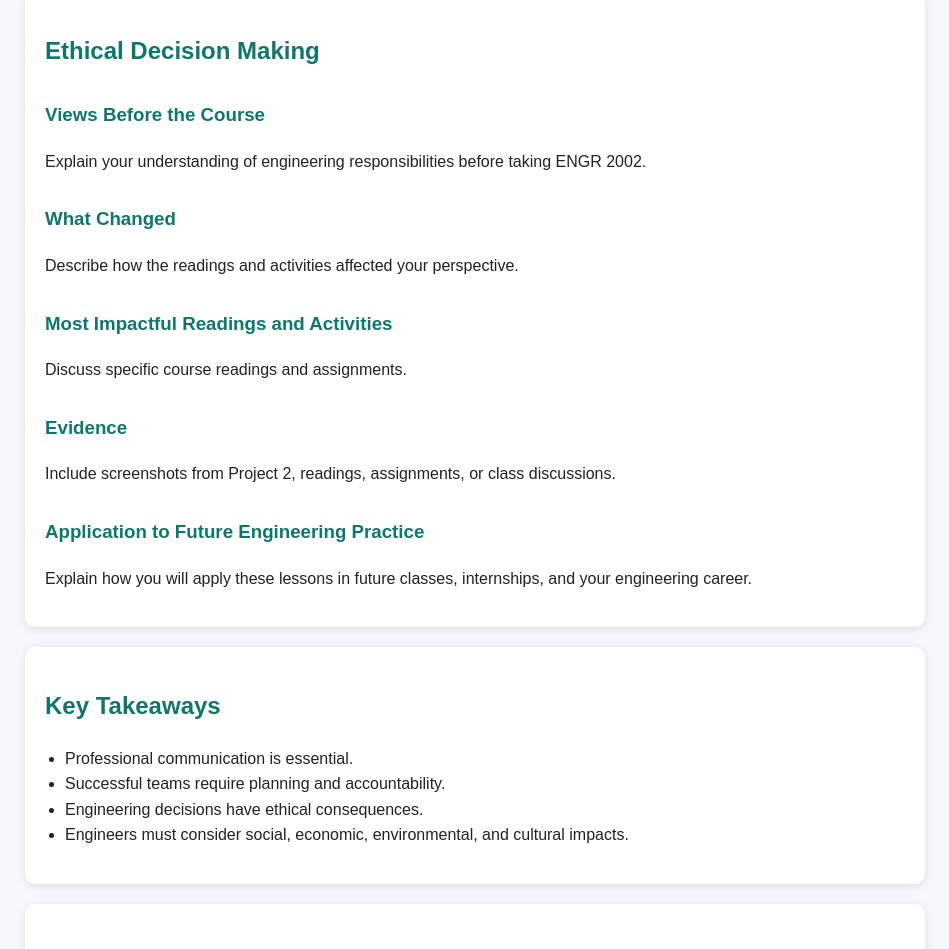
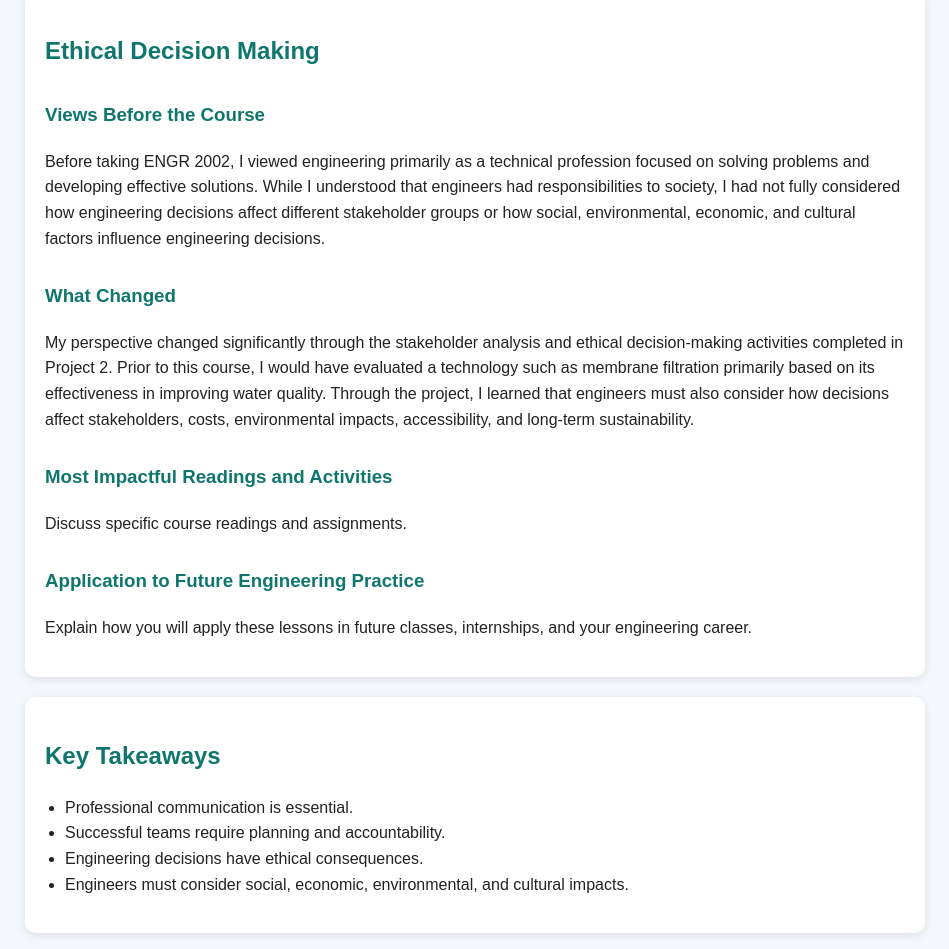
Before and after one commit to WolfHope/davisaudrey.github.io, a plain HTML site: page engr2002.html in a window 1280 px wide. Shown: the part 4908-5857 px from the top of the page, without its empty margins (165-1114 px from the left). Drawn offline with Linux system fonts and the light colour scheme.

Commit message:
Update ethical decision-making reflections in engr2002.html
Expanded on initial views of engineering responsibilities and how they evolved through course activities. Removed the section on evidence to streamline the content.

```diff
--- a/engr2002.html
+++ b/engr2002.html
@@ -252,24 +252,25 @@
 
         <h3>Views Before the Course</h3>
         <p>
-            Explain your understanding of engineering responsibilities
-            before taking ENGR 2002.
+            Before taking ENGR 2002, I viewed engineering primarily as a technical profession focused
+            on solving problems and developing effective solutions. While I understood that engineers
+            had responsibilities to society, I had not fully considered how engineering decisions affect
+            different stakeholder groups or how social, environmental, economic, and cultural factors
+            influence engineering decisions.
         </p>
 
         <h3>What Changed</h3>
         <p>
-            Describe how the readings and activities affected your perspective.
+            My perspective changed significantly through the stakeholder analysis and ethical decision-making
+            activities completed in Project 2. Prior to this course, I would have evaluated a technology such
+            as membrane filtration primarily based on its effectiveness in improving water quality. Through
+            the project, I learned that engineers must also consider how decisions affect stakeholders, costs,
+            environmental impacts, accessibility, and long-term sustainability.
         </p>
 
         <h3>Most Impactful Readings and Activities</h3>
         <p>
             Discuss specific course readings and assignments.
-        </p>
-
-        <h3>Evidence</h3>
-        <p>
-            Include screenshots from Project 2, readings,
-            assignments, or class discussions.
         </p>
 
         <h3>Application to Future Engineering Practice</h3>
```
